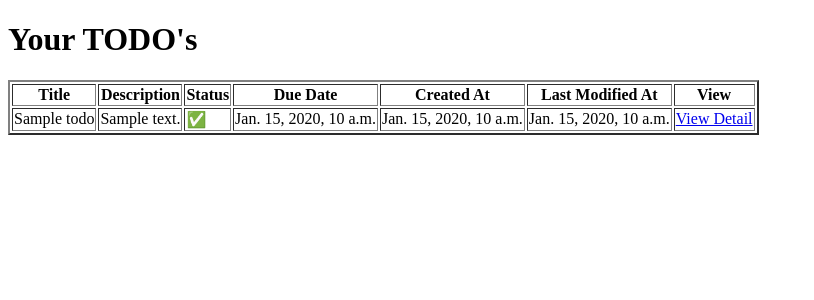
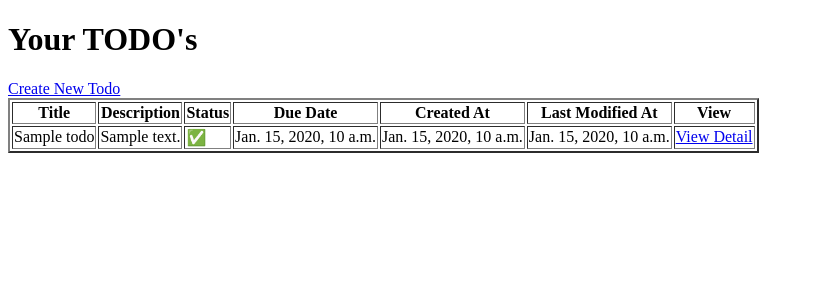
Before and after one commit to Iconic-fire/todo-app, a Django app: page /todos/ in a window 1280 px wide. Shown: the top 300 px of the page, without its empty margins (0-814 px from the left). Run offline with Django 5.2, Linux system fonts and the light colour scheme; tables that the repository leaves empty hold one stand-in row (values such as "Sample post").

Commit message:
Add create new todo link in todo list template

```diff
--- a/backend/core/templates/core/todo_list.html
+++ b/backend/core/templates/core/todo_list.html
@@ -4,6 +4,7 @@
 
 {% block content %}
 <h1>Your TODO's</h1>
+<a href="{% url 'core:todos_create' %}">Create New Todo</a>
 <table border="2">
     {% for todo in todo_list %}
         <tr>
```
